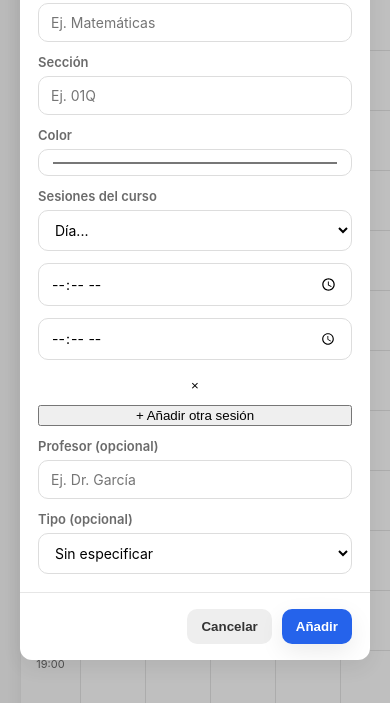
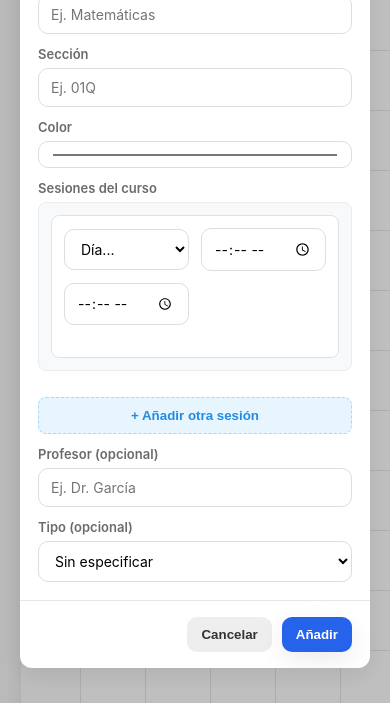
Before and after one commit to DeValentRT/Horario_Prototipo, a plain HTML site: page index.html in a window 390 px wide. Both pictures are taken after a click on the button "+ Añadir curso". Shown: the part 141-844 px from the top of the page. Drawn offline with Linux system fonts and the light colour scheme.

Commit message:
Update styles.css

```diff
--- a/styles.css
+++ b/styles.css
@@ -516,3 +516,92 @@ textarea.input {
     grid-template-columns: 1fr;
   }
 }
+
+/* Estilos para sesiones múltiples */
+.sessions-container {
+  display: flex;
+  flex-direction: column;
+  gap: 12px;
+  margin-bottom: 12px;
+  max-height: 300px;
+  overflow-y: auto;
+  padding: 12px;
+  background: #f8f9fa;
+  border-radius: 8px;
+  border: 1px solid #e9ecef;
+}
+
+.session-item {
+  background: white;
+  border-radius: 8px;
+  padding: 12px;
+  border: 1px solid #dee2e6;
+}
+
+.session-item .row {
+  align-items: center;
+  margin-bottom: 0;
+}
+
+.session-actions {
+  display: flex;
+  justify-content: center;
+  align-items: center;
+  min-width: 40px;
+}
+
+.remove-session {
+  background: #f1f3f5;
+  border: none;
+  color: #868e96;
+  font-size: 18px;
+  width: 32px;
+  height: 32px;
+  border-radius: 50%;
+  cursor: pointer;
+  display: flex;
+  align-items: center;
+  justify-content: center;
+  transition: all 0.2s ease;
+}
+
+.remove-session:hover {
+  background: #fa5252;
+  color: white;
+}
+
+.btn-add-session {
+  width: 100%;
+  background: #e7f5ff;
+  color: #228be6;
+  border: 1px dashed #a5d8ff;
+  border-radius: 8px;
+  padding: 10px;
+  font-weight: 600;
+  cursor: pointer;
+  transition: all 0.2s ease;
+  margin-top: 8px;
+}
+
+.btn-add-session:hover {
+  background: #d0ebff;
+  border-color: #74c0fc;
+}
+
+/* Para sesiones únicas (ocultar botón eliminar) */
+.session-item:only-child .remove-session {
+  display: none;
+}
+
+/* Ajustes responsive para sesiones */
+@media (max-width: 768px) {
+  .session-item .row {
+    grid-template-columns: 1fr 1fr;
+  }
+
+  .session-actions {
+    grid-column: span 2;
+    justify-content: flex-end;
+    margin-top: 8px;
+  }
+}
```
